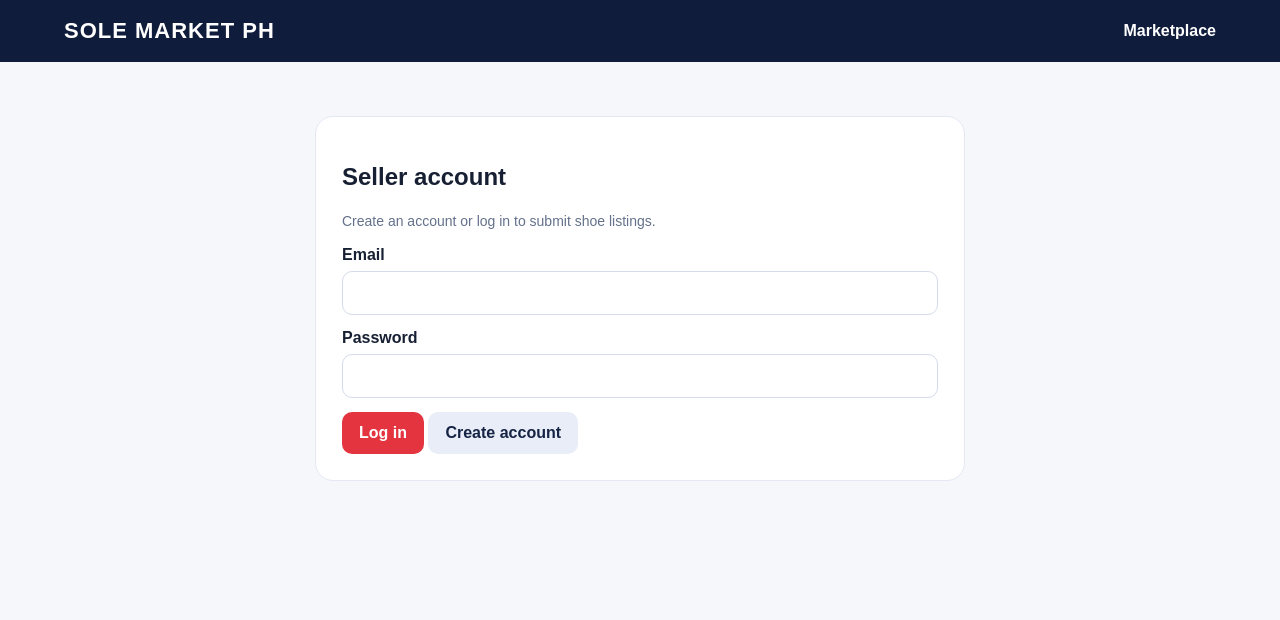
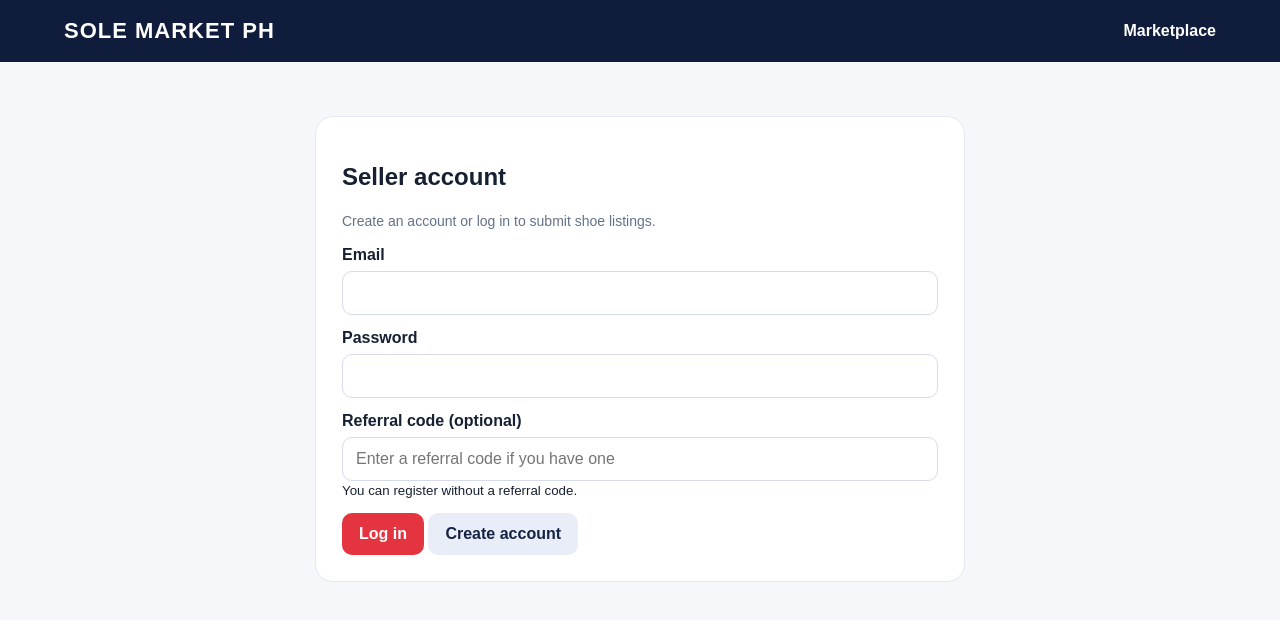
Before and after one commit to kuyadeidei28-alt/sole-market-ph, a Next.js app: page /login in a window 1280 px wide. Shown: the top 620 px of the page. Built offline with nearby package versions, Linux system fonts and the light colour scheme; no server answers.

Commit message:
Enhance login page with referral code support
Added referral code input field and improved handling of invite codes.

```diff
--- a/app/login/page.tsx
+++ b/app/login/page.tsx
@@ -33,6 +33,7 @@ export default function Login() {
     }
 
     setBusy(true);
+    setMessage("");
 
     const { error } = await supabase.auth.signInWithPassword({
       email: email.trim(),
@@ -68,8 +69,8 @@ export default function Login() {
       email: email.trim(),
       password,
       options: {
-        data: inviteCode
-          ? { referral_code: inviteCode }
+        data: inviteCode.trim()
+          ? { referral_code: inviteCode.trim().toUpperCase() }
           : {},
       },
     });
@@ -107,30 +108,53 @@ export default function Login() {
 
           {inviteCode && (
             <p className="notice" role="status">
-              You joined through an invitation link!
+              Invitation code detected. Your referral code is pre-filled.
             </p>
           )}
 
           <form onSubmit={submit}>
             <div className="field">
-              <label>Email</label>
+              <label htmlFor="email">Email</label>
               <input
+                id="email"
                 type="email"
                 required
+                autoComplete="email"
                 value={email}
                 onChange={(e) => setEmail(e.target.value)}
               />
             </div>
 
             <div className="field">
-              <label>Password</label>
+              <label htmlFor="password">Password</label>
               <input
+                id="password"
                 type="password"
                 required
                 minLength={6}
+                autoComplete="current-password"
                 value={password}
                 onChange={(e) => setPassword(e.target.value)}
               />
+            </div>
+
+            <div className="field">
+              <label htmlFor="referralCode">
+                Referral code (optional)
+              </label>
+              <input
+                id="referralCode"
+                type="text"
+                autoComplete="off"
+                placeholder="Enter a referral code if you have one"
+                value={inviteCode}
+                onChange={(e) =>
+                  setInviteCode(e.target.value.toUpperCase())
+                }
+              />
+              <small>
+                You can register without a referral code.
+              </small>
             </div>
 
             <button type="submit" disabled={busy}>
```
